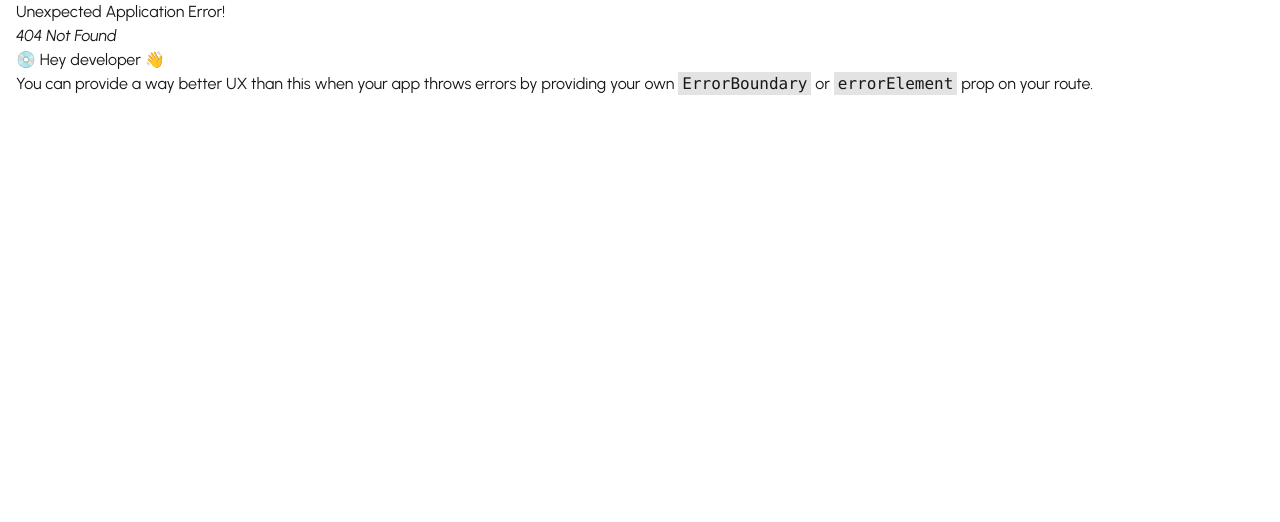
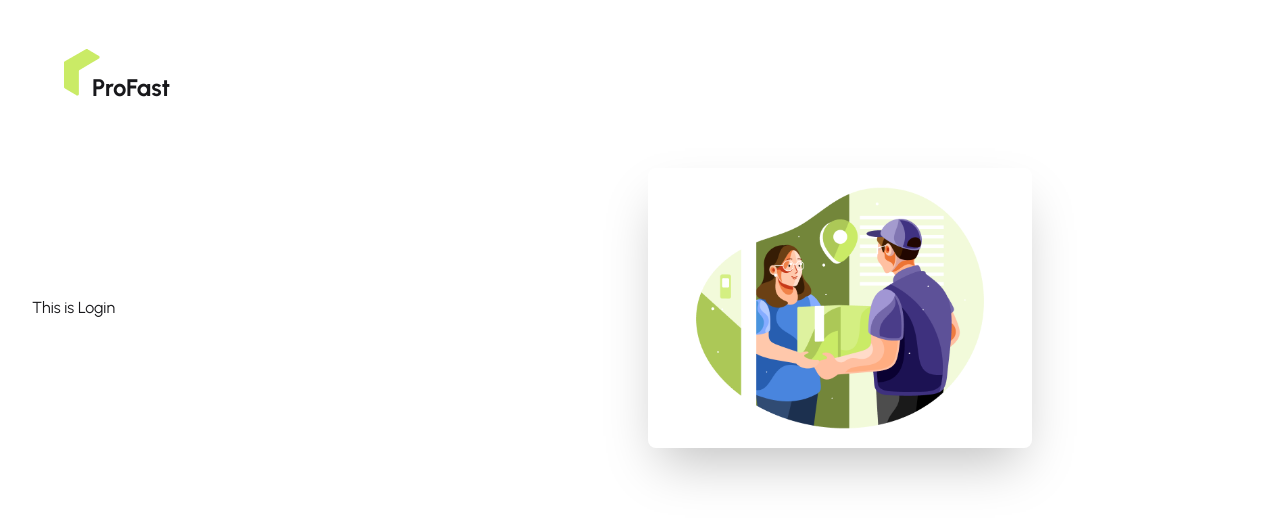
Before and after one commit to swadebsharma6/zap-shift-client-side, a React (Vite) app: page /login in a window 1280 px wide. Before the commit this address had no page. Shown: the top 522 px of the page. Built offline with nearby package versions, Linux system fonts and the light colour scheme.

Commit message:
install react-hook-form

```diff
--- a/package.json
+++ b/package.json
@@ -15,6 +15,7 @@
     "react": "^19.2.0",
     "react-dom": "^19.2.0",
     "react-fast-marquee": "^1.6.5",
+    "react-hook-form": "^7.70.0",
     "react-icons": "^5.5.0",
     "react-responsive-carousel": "^3.2.23",
     "react-router": "^7.11.0",
--- /dev/null
+++ b/src/layouts/AuthLayout.jsx
@@ -0,0 +1,27 @@
+import { Outlet } from "react-router";
+import authImage from "../assets/authImage.png";
+import ProFastLogo from "../pages/Shared/ProFastLogo/ProFastLogo";
+
+const AuthLayout = () => {
+  return (
+    <div>
+      <div className="p-12">
+        <ProFastLogo></ProFastLogo>
+      </div>
+      <div className="hero-content flex-col lg:flex-row-reverse">
+       <div className="flex-1">
+             <img
+          src={authImage}
+          alt="AuthImage.png"
+          className="max-w-sm rounded-lg shadow-2xl"
+        />
+       </div>
+        <div className="flex-1">
+          <Outlet></Outlet>
+        </div>
+      </div>
+    </div>
+  );
+};
+
+export default AuthLayout;
--- /dev/null
+++ b/src/pages/Authentication/Login/login.jsx
@@ -0,0 +1,11 @@
+
+
+const login = () => {
+      return (
+            <div>
+                  <h2>This is Login</h2>
+            </div>
+      );
+};
+
+export default login;
--- a/src/router/router.jsx
+++ b/src/router/router.jsx
@@ -1,6 +1,8 @@
 import { createBrowserRouter } from "react-router";
 import RootLayout from './../layouts/RootLayout';
 import Home from './../pages/Home/Home/Home';
+import AuthLayout from "../layouts/AuthLayout";
+import login from "../pages/Authentication/Login/login";
 
 export const router = createBrowserRouter([
   {
@@ -9,5 +11,15 @@
     children: [
       {index: true, Component: Home}
     ]
+  },
+  {
+    path: '/',
+    Component: AuthLayout,
+    children:[
+      {
+        path: '/login',
+        Component: login
+      }
+    ]
   }
 ]);
```
Also changed, not shown: src/layouts/RootLayout.jsx (+7 -8 lines), 1 other file (tests, documents, lock files or other folders).
